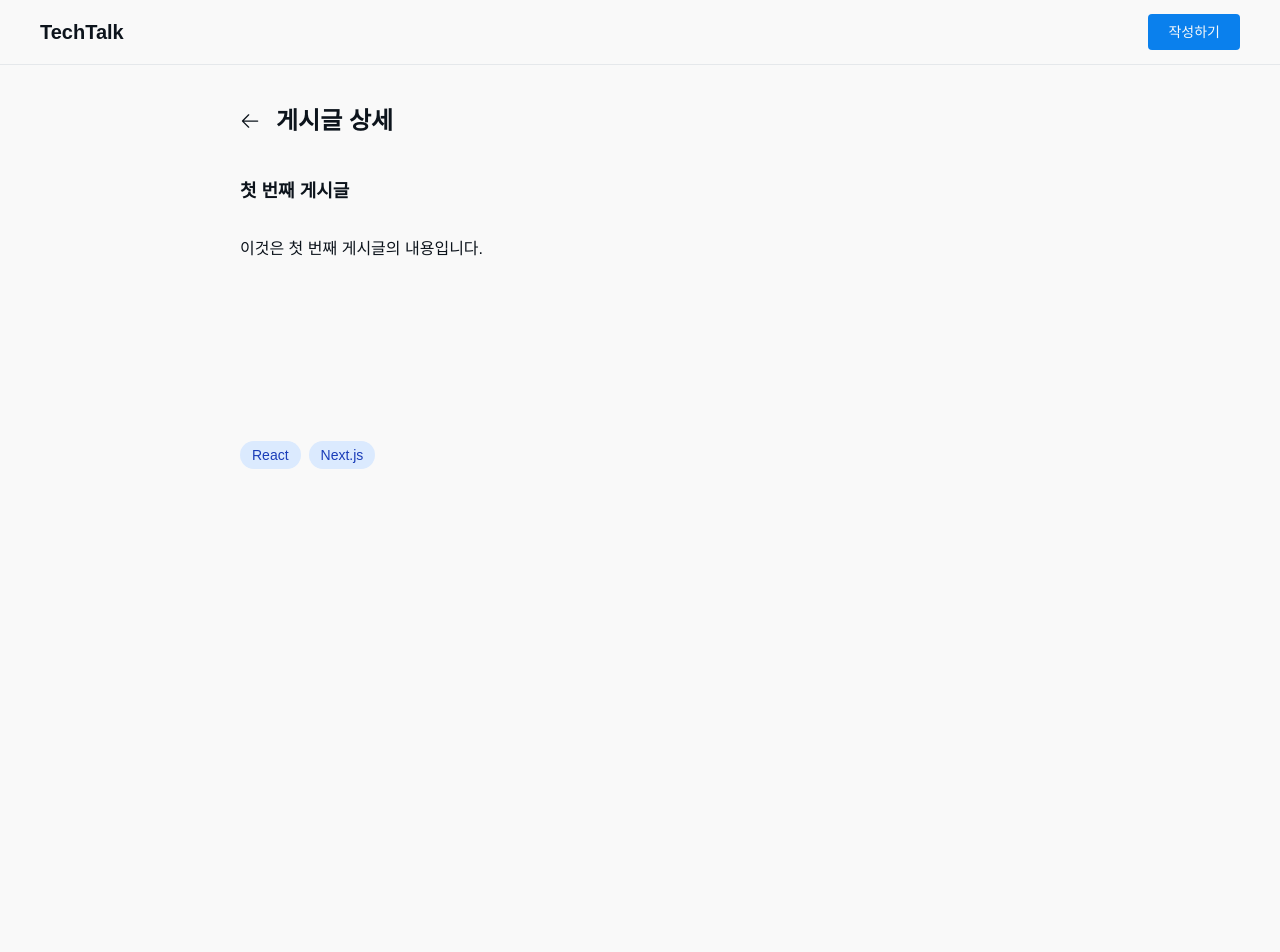
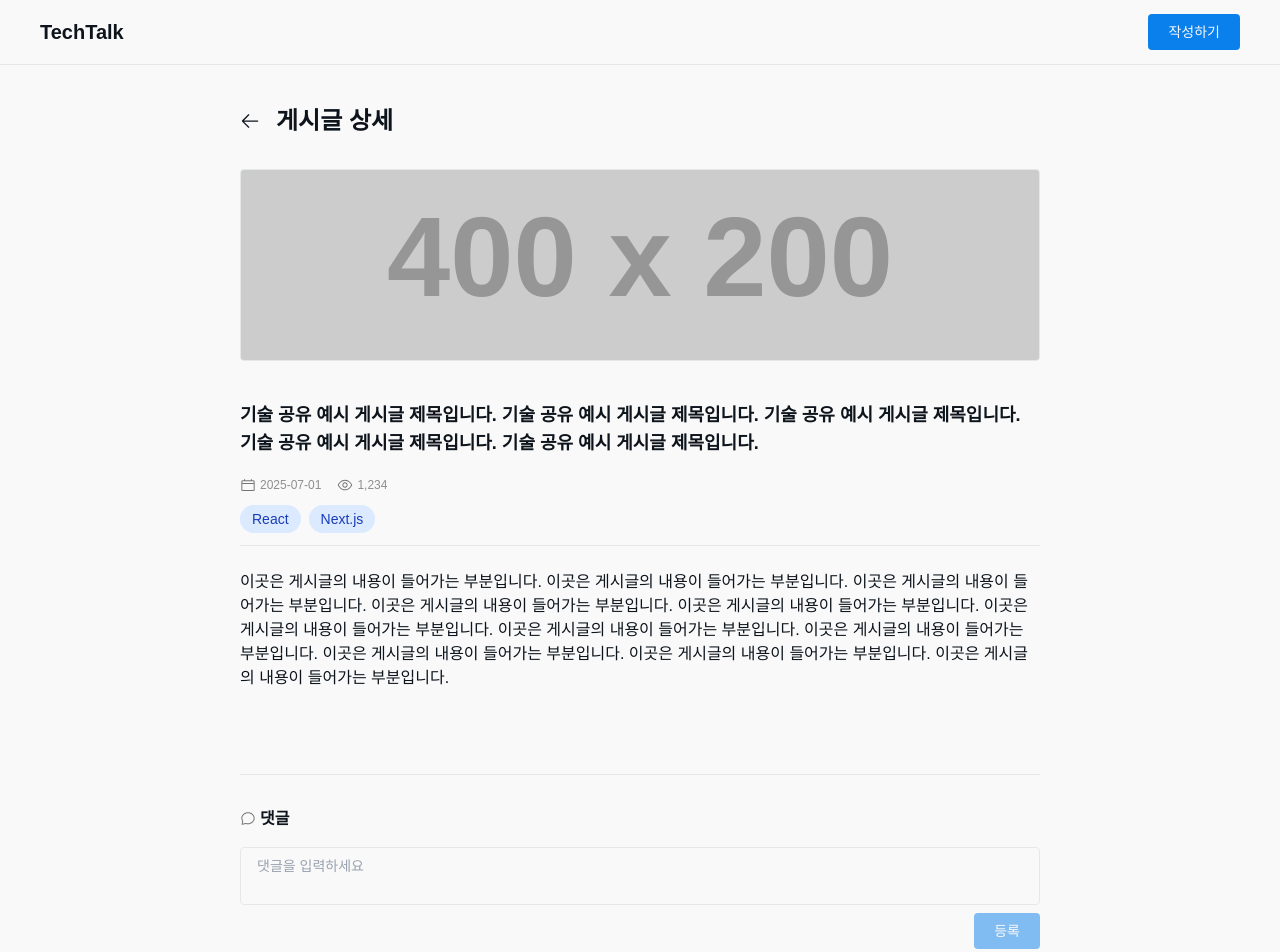
Before and after one commit to taeydev/tech-talk, a Next.js app: page /posts/1 in a window 1280 px wide. Shown: the top 952 px of the page. Before the commit the page ends 800 px from the top, so only its background shows below. Built offline with nearby package versions, Linux system fonts and the light colour scheme; a web font is replaced by a local one.

Commit message:
[feat] 게시글 상세 화면 수정 및 게시글 ListItem posts 디렉토리 하위로 이동 - posts 디렉토리 하위로 PostListItem 이동 - 게시글 상세 화면에서 썸네일, 날짜, 조회수도 보여주도록 수정 - 댓글 추가 영역 구현 (CommenetSection)

```diff
--- a/src/app/Header.tsx
+++ b/src/app/Header.tsx
@@ -14,7 +14,7 @@ const Header: React.FC = () => {
   const [open, setOpen] = useState(false);
   const [urlModalOpen, setUrlModalOpen] = useState(false);
   const pathname = usePathname();
-  const isWritePage = pathname.startsWith('/write');
+  const isWritePage = pathname.startsWith('/posts/write');
   const [url, setUrl] = useState('');
 
   return (
--- /dev/null
+++ b/src/app/components/icons/CommentIcon.tsx
@@ -0,0 +1,27 @@
+import React from 'react';
+
+interface CommentIconProps {
+  className?: string;
+  style?: React.CSSProperties;
+}
+
+const CommentIcon: React.FC<CommentIconProps> = ({ className = '', style }) => (
+  <svg
+    width="24"
+    height="24"
+    viewBox="0 0 24 24"
+    fill="none"
+    xmlns="http://www.w3.org/2000/svg"
+    className={className}
+    style={style}
+  >
+    <path
+      fillRule="evenodd"
+      clipRule="evenodd"
+      d="M2 11C2 12.6565 2.49724 14.2084 3.36471 15.5416L2.40432 19.3831C2.22123 20.1155 2.88462 20.7789 3.617 20.5958L8.40143 19.3997C9.51807 19.7874 10.7314 20 12 20C17.5228 20 22 15.9706 22 11C22 6.02944 17.5228 2 12 2C6.47715 2 2 6.02944 2 11ZM4.81992 15.9054C4.92101 15.501 4.84929 15.0728 4.62197 14.7235C3.90355 13.6194 3.5 12.3493 3.5 11C3.5 7.00261 7.15301 3.5 12 3.5C16.847 3.5 20.5 7.00261 20.5 11C20.5 14.9974 16.847 18.5 12 18.5C10.8995 18.5 9.85236 18.3156 8.89348 17.9827C8.61798 17.887 8.32056 17.8737 8.03763 17.9445L4.06165 18.9384L4.81992 15.9054Z"
+      fill="currentColor"
+    />
+  </svg>
+);
+
+export default CommentIcon;
--- a/src/app/posts/[id]/page.tsx
+++ b/src/app/posts/[id]/page.tsx
@@ -1,24 +1,38 @@
 import ArrowLeftIcon from '@icons/ArrowLeftIcon';
 import Button from '@components/Button';
 import Link from 'next/link';
+import CalendarIcon from '@icons/CalendarIcon';
+import EyeIcon from '@icons/EyeIcon';
+import CommentSection from '../components/CommentSection';
 
 const mockPosts = [
   {
-    id: '1',
-    title: '첫 번째 게시글',
-    content: '이것은 첫 번째 게시글의 내용입니다.',
+    id: 1,
+    thumbnailUrl: 'https://placehold.co/400x200?text=썸네일',
+    title:
+      '기술 공유 예시 게시글 제목입니다. 기술 공유 예시 게시글 제목입니다. 기술 공유 예시 게시글 제목입니다. 기술 공유 예시 게시글 제목입니다. 기술 공유 예시 게시글 제목입니다.',
+    content:
+      '이곳은 게시글의 내용이 들어가는 부분입니다. 이곳은 게시글의 내용이 들어가는 부분입니다. 이곳은 게시글의 내용이 들어가는 부분입니다. 이곳은 게시글의 내용이 들어가는 부분입니다. 이곳은 게시글의 내용이 들어가는 부분입니다. 이곳은 게시글의 내용이 들어가는 부분입니다. 이곳은 게시글의 내용이 들어가는 부분입니다. 이곳은 게시글의 내용이 들어가는 부분입니다. 이곳은 게시글의 내용이 들어가는 부분입니다. 이곳은 게시글의 내용이 들어가는 부분입니다. 이곳은 게시글의 내용이 들어가는 부분입니다.',
+    createdAt: '2025-07-01',
+    views: 1234,
     tags: ['React', 'Next.js'],
   },
   {
-    id: '2',
-    title: '두 번째 게시글',
-    content: '두 번째 게시글의 내용입니다.',
+    id: 2,
+    thumbnailUrl: 'https://placehold.co/400x200?text=썸네일',
+    title: '두 번째 게시글 제목',
+    content: '짧은 내용',
+    createdAt: '2025-06-22',
+    views: 567,
     tags: ['TypeScript'],
   },
   {
-    id: '3',
-    title: '세 번째 게시글',
+    id: 3,
+    thumbnailUrl: 'https://placehold.co/400x200?text=썸네일',
+    title: '세 번째 게시글 제목',
     content: '세 번째 게시글의 내용입니다.',
+    createdAt: '2025-05-03',
+    views: 890,
     tags: ['JavaScript', 'Web'],
   },
 ];
@@ -27,7 +41,7 @@ const mockPosts = [
  * 게시글 상세 페이지
  */
 const PostDetailPage = ({ params }: { params: { id: string } }) => {
-  const post = mockPosts.find((p) => p.id === params.id);
+  const post = mockPosts.find((p) => String(p.id) === params.id);
 
   if (!post) {
     return (
@@ -59,12 +73,27 @@ const PostDetailPage = ({ params }: { params: { id: string } }) => {
           </h2>
         </div>
         <div className="mt-8 flex flex-col">
-          <div className="flex flex-col gap-6">
-            <div className="my-2 text-lg font-bold text-[var(--color-black)]">
+          <div className="flex flex-col">
+            {post.thumbnailUrl && (
+              <img
+                src={post.thumbnailUrl}
+                alt="thumbnail"
+                className="mb-4 h-48 w-full rounded border border-[var(--color-border)] bg-[var(--color-border)] object-cover"
+              />
+            )}
+            <div className="my-2 mt-6 text-lg font-bold text-[var(--color-black)]">
               {post.title}
             </div>
-            <div className="min-h-[180px] whitespace-pre-line text-[var(--color-black)]">
-              {post.content}
+            <div className="mb-6 flex flex-col gap-3 border-b-1 border-[var(--color-border)] py-3 text-xs text-[var(--color-subtext)]">
+              <div className="flex gap-4">
+                <span className="flex items-center gap-1">
+                  <CalendarIcon className="h-4 w-4 text-[var(--color-icon)]" />
+                  {post.createdAt}
+                </span>
+                <span className="flex items-center gap-1">
+                  <EyeIcon className="h-4 w-4 text-[var(--color-icon)]" />
+                  {post.views.toLocaleString()}
+                </span>
               </div>
               {post.tags.length > 0 && (
                 <div className="flex flex-wrap gap-2">
@@ -79,6 +108,11 @@ const PostDetailPage = ({ params }: { params: { id: string } }) => {
                 </div>
               )}
             </div>
+            <div className="mb-6 min-h-[180px] text-base whitespace-pre-line text-[var(--color-black)]">
+              {post.content}
+            </div>
+            <CommentSection />
+          </div>
         </div>
       </div>
     </main>
--- /dev/null
+++ b/src/app/posts/components/CommentSection.tsx
@@ -0,0 +1,43 @@
+'use client';
+import CommentIcon from '@icons/CommentIcon';
+import { useState } from 'react';
+import Button from '@components/Button';
+
+/**
+ * 댓글 영역 컴포넌트
+ */
+const CommentSection = () => {
+  const [comment, setComment] = useState<string>('');
+
+  return (
+    <div className="border-t border-[var(--color-border)] pt-8">
+      <span className="mb-4 flex items-center gap-1 text-base font-semibold text-[var(--color-black)]">
+        <CommentIcon className="h-4 w-4 text-[var(--color-icon)]" />
+        댓글
+      </span>
+      <div className="mt-4 flex flex-col gap-2">
+        <textarea
+          className="min-h-[48px] w-full resize-none rounded border border-[var(--color-border)] px-4 py-2 text-sm text-[var(--color-black)] placeholder:text-gray-400 focus:ring-1 focus:ring-blue-200 focus:outline-none"
+          placeholder="댓글을 입력하세요"
+          value={comment}
+          onChange={(e) => setComment(e.target.value)}
+          maxLength={200}
+          rows={2}
+        />
+        <div className="flex justify-end">
+          <Button
+            type="button"
+            disabled={!comment.trim()}
+            onClick={() => {
+              /* 등록 로직 */
+            }}
+          >
+            등록
+          </Button>
+        </div>
+      </div>
+    </div>
+  );
+};
+
+export default CommentSection;
--- a/src/app/posts/page.tsx
+++ b/src/app/posts/page.tsx
@@ -1,4 +1,4 @@
-import PostListItem from '@components/PostListItem';
+import PostListItem from '@posts/components/PostListItem';
 import { Post } from '@/app/models/post';
 
 /**
--- a/tsconfig.json
+++ b/tsconfig.json
@@ -22,7 +22,8 @@
       "@/*": ["./src/*"],
       "@components/*": ["src/app/components/*"],
       "@icons/*": ["src/app/components/icons/*"],
-      "@models/*": ["src/app/models/*"]
+      "@models/*": ["src/app/models/*"],
+      "@posts/*": ["src/app/posts/*"]
     },
     "baseUrl": "."
   },
```
Also changed, not shown: src/app/posts/components/PostListItem.tsx (renamed from src/app/components/PostListItem.tsx). Lines whose indentation alone changed are shown as unchanged.
